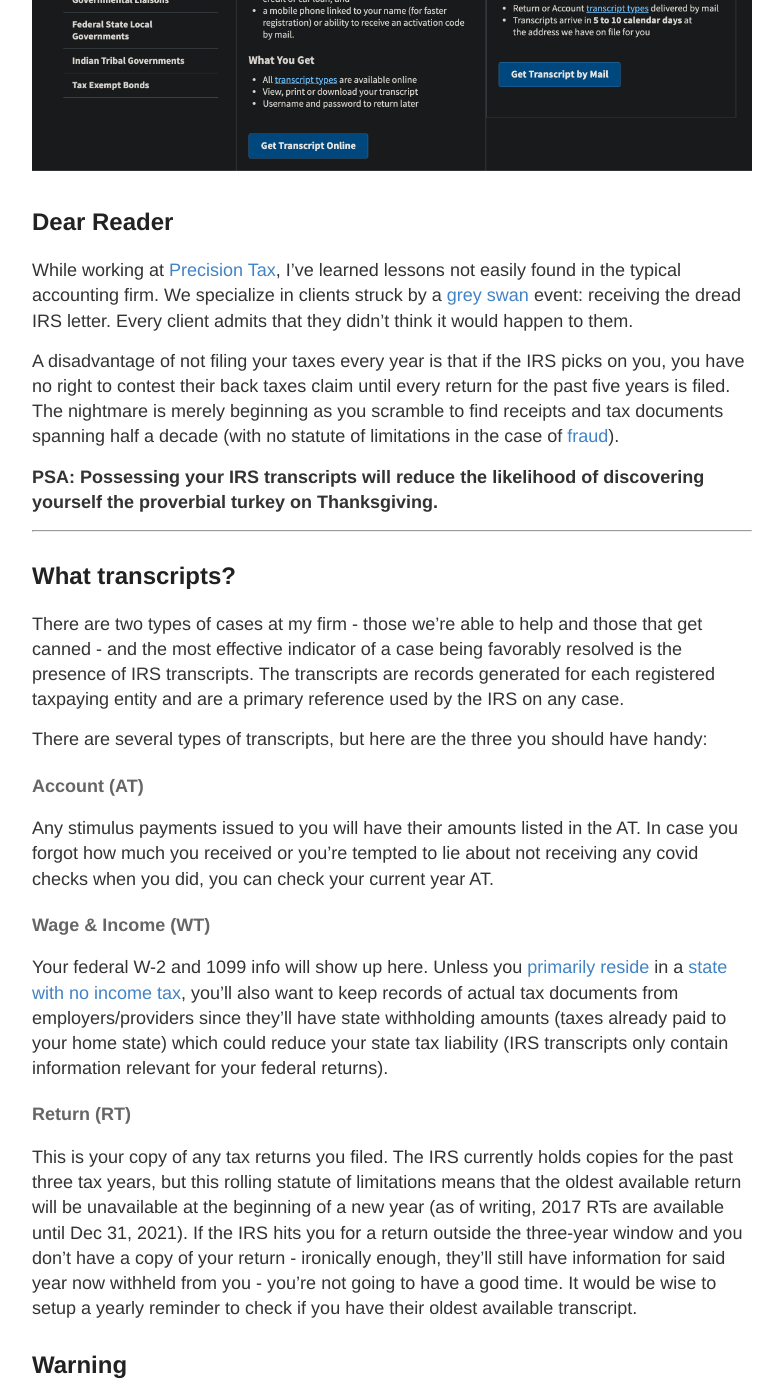
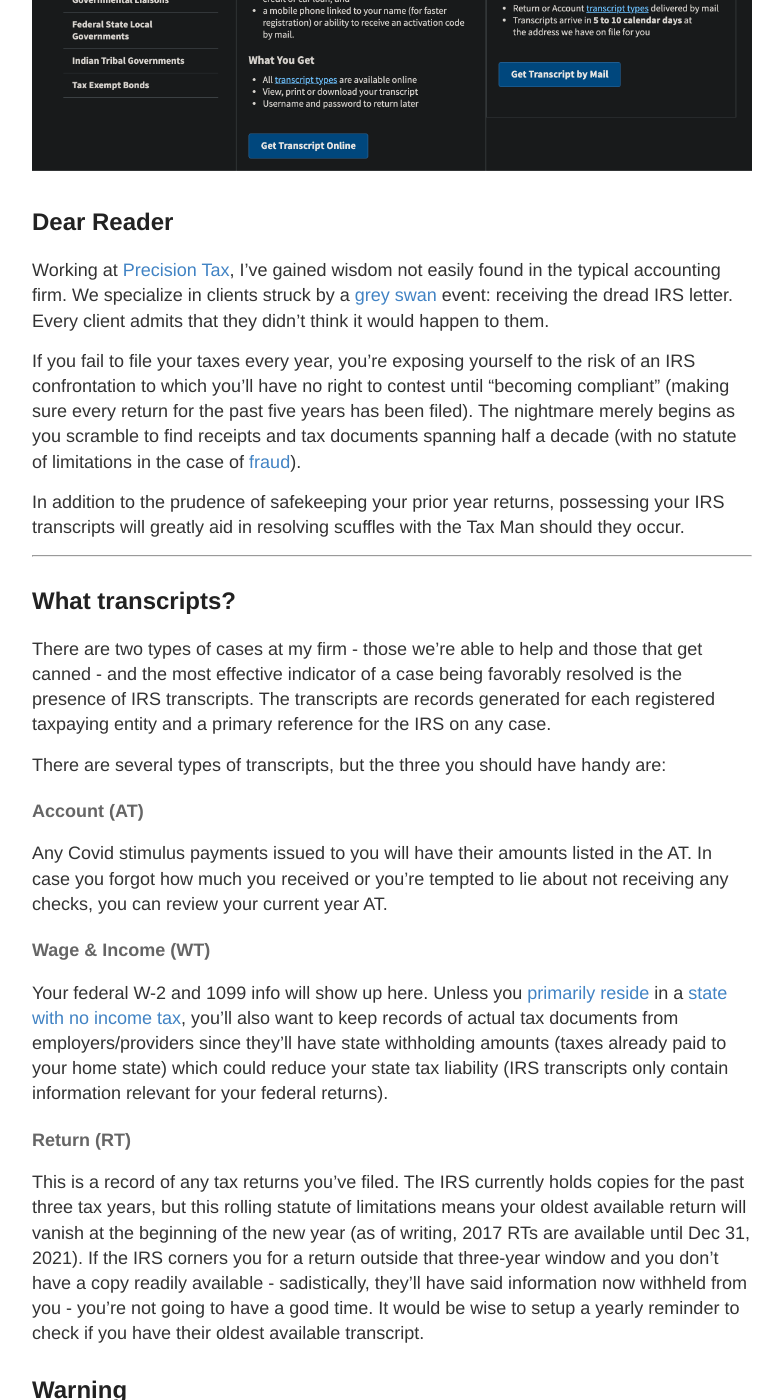
Before and after one commit to poastmil/junsunglee.com, a Jekyll site: the page built from _posts/2021-11-16-Get-Your-IRS-Transcripts-NOW.md, in a window 1280 px wide and 1400 px high, scrolled down 592 px. Shown: the whole window, without its empty margins (248-1031 px from the left). Built offline with Jekyll 4.4.1, drawn with Linux system fonts in a browser that asks for light colours; some of the changed text lies outside the part shown.

Commit message:
Edited all posts

```diff
--- a/_posts/2021-11-16-Get-Your-IRS-Transcripts-NOW.md
+++ b/_posts/2021-11-16-Get-Your-IRS-Transcripts-NOW.md
@@ -4,7 +4,7 @@ title: Get Your IRS Transcripts NOW
 excerpt_separator: <!--more-->
 ---
 
-_Now that the tax year is winding down, I want to call one thing to your attention..._
+_Lest you discover yourself the proverbial turkey on Thanksgiving..._
 
 [![IRS Transcripts](../images/IRS-transcript.png "IRS Transcript Portal")](https://junsunglee.com/Get-Your-IRS-Transcripts-NOW/)
 
@@ -12,23 +12,23 @@ _Now that the tax year is winding down, I want to call one thing to your attenti
 
 ## Dear Reader
 
-While working at [Precision Tax](https://www.precisiontax.com), I've learned lessons not easily found in the typical accounting firm. We specialize in clients struck by a [grey swan](https://www.investopedia.com/terms/g/grey-swan.asp#:~:text=Grey%20swan%20is%20a%20term,low%20perceived%20likelihood%20of%20happening) event: receiving the dread IRS letter. Every client admits that they didn't think it would happen to them.
+Working at [Precision Tax](https://www.precisiontax.com), I've gained wisdom not easily found in the typical accounting firm. We specialize in clients struck by a [grey swan](https://www.investopedia.com/terms/g/grey-swan.asp#:~:text=Grey%20swan%20is%20a%20term,low%20perceived%20likelihood%20of%20happening) event: receiving the dread IRS letter. Every client admits that they didn't think it would happen to them.
 
-A disadvantage of not filing your taxes every year is that if the IRS picks on you, you have no right to contest their back taxes claim until every return for the past five years is filed. The nightmare is merely beginning as you scramble to find receipts and tax documents spanning half a decade (with no statute of limitations in the case of [fraud](https://www.investopedia.com/terms/t/tax-fraud.asp#:~:text=Tax%20fraud%20essentially%20entails%20cheating,number%3B%20and%20not%20reporting%20income)).
+If you fail to file your taxes every year, you're exposing yourself to the risk of an IRS confrontation to which you'll have no right to contest until "becoming compliant" (making sure every return for the past five years has been filed). The nightmare merely begins as you scramble to find receipts and tax documents spanning half a decade (with no statute of limitations in the case of [fraud](https://www.investopedia.com/terms/t/tax-fraud.asp#:~:text=Tax%20fraud%20essentially%20entails%20cheating,number%3B%20and%20not%20reporting%20income)).
 
-**PSA: Possessing your IRS transcripts will reduce the likelihood of discovering yourself the proverbial turkey on Thanksgiving.**
+In addition to the prudence of safekeeping your prior year returns, possessing your IRS transcripts will greatly aid in resolving scuffles with the Tax Man should they occur.
 
 ---
 
 ## What transcripts?
 
-There are two types of cases at my firm - those we're able to help and those that get canned - and the most effective indicator of a case being favorably resolved is the presence of IRS transcripts. The transcripts are records generated for each registered taxpaying entity and are a primary reference used by the IRS on any case.
+There are two types of cases at my firm - those we're able to help and those that get canned - and the most effective indicator of a case being favorably resolved is the presence of IRS transcripts. The transcripts are records generated for each registered taxpaying entity and a primary reference for the IRS on any case.
 
-There are several types of transcripts, but here are the three you should have handy:
+There are several types of transcripts, but the three you should have handy are:
 
 #### Account (AT)
 
-Any stimulus payments issued to you will have their amounts listed in the AT. In case you forgot how much you received or you're tempted to lie about not receiving any covid checks when you did, you can check your current year AT.
+Any Covid stimulus payments issued to you will have their amounts listed in the AT. In case you forgot how much you received or you're tempted to lie about not receiving any checks, you can review your current year AT.
 
 #### Wage & Income (WT)
 
@@ -36,13 +36,13 @@ Your federal W-2 and 1099 info will show up here. Unless you [primarily reside](
 
 #### Return (RT)
 
-This is your copy of any tax returns you filed. The IRS currently holds copies for the past three tax years, but this rolling statute of limitations means that the oldest available return will be unavailable at the beginning of a new year (as of writing, 2017 RTs are available until Dec 31, 2021). If the IRS hits you for a return outside the three-year window and you don't have a copy of your return - ironically enough, they'll still have information for said year now withheld from you - you're not going to have a good time. It would be wise to setup a yearly reminder to check if you have their oldest available transcript.
+This is a record of any tax returns you've filed. The IRS currently holds copies for the past three tax years, but this rolling statute of limitations means your oldest available return will vanish at the beginning of the new year (as of writing, 2017 RTs are available until Dec 31, 2021). If the IRS corners you for a return outside that three-year window and you don't have a copy readily available - sadistically, they'll have said information now withheld from you - you're not going to have a good time. It would be wise to setup a yearly reminder to check if you have their oldest available transcript.
 
 ## Warning
 
-Keep in mind that the IRS is an unelected bureaucratic entity, responding to every issue with disproportional federal force to scare others from breaking the law. Where the other arms of the government may fail, the IRS has steadily felled those with even platinum-grade defense teams ([Al Capone](https://en.wikipedia.org/wiki/Al_Capone#Tax_evasion), [John Gotti](https://en.wikipedia.org/wiki/John_Gotti#1992_conviction), etc.).
+Keep in mind: the IRS is an unelected bureaucratic entity, responding to every issue with disproportional federal force to scare others from breaking the law. Where other arms of the government may fail, the IRS manages to steadily fell those with even platinum-grade defense teams ([Al Capone](https://en.wikipedia.org/wiki/Al_Capone#Tax_evasion), [John Gotti](https://en.wikipedia.org/wiki/John_Gotti#1992_conviction), etc.).
 
-I'm no proponent of the IRS or other unelected bureaucracies. My primary motive for tax work is to equip clients to be citizens instead of prey. You do not want to be showing up on their radar.
+I'm no proponent of the IRS or other unelected bureaucracies. My motive for tax work is to equip clients to be more citizen, less prey. Unless you enjoy shelling large sums to firms like [Precision Tax](https://www.precisiontax.com), do your due diligence to avoid showing up on the IRS radar.
 
 You can reach me with thoughts/questions at <jun@junsunglee.com>.
 
```
Also changed, not shown: _posts/2021-10-27-Against-Bitcoin.md (+1 -1 lines), _posts/2021-2-12-ConsenSys-Blockchain-Developer-Bootcamp.md (+1 -1 lines), _posts/2021-3-30-A-Tale-of-Tax-Licensing.md (+2 -2 lines).
